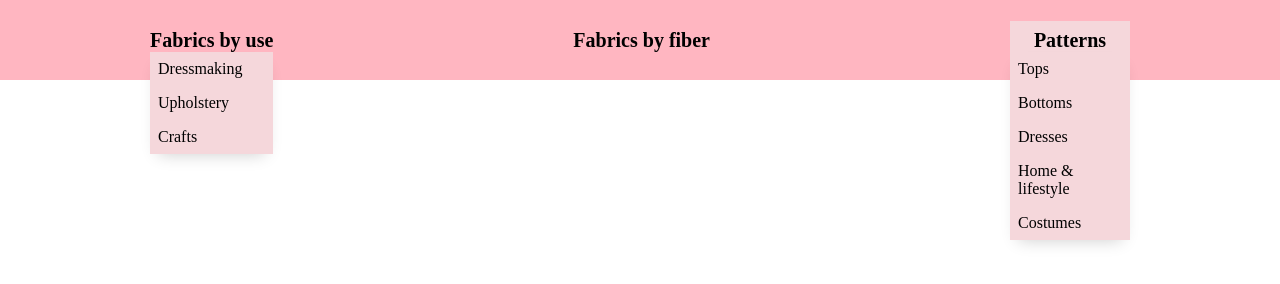
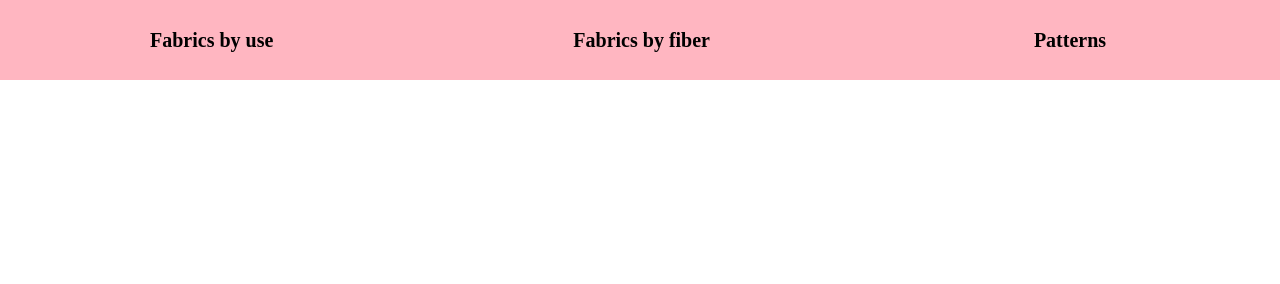
Before and after one commit to Roxanoel/ui-elements-practice, a website: page index.html in a window 1280 px wide. Drawn offline with Linux system fonts and the light colour scheme.

Commit message:
Prepared HTML for script writing.

```diff
--- a/index.html
+++ b/index.html
@@ -6,6 +6,7 @@
     <meta name="viewport" content="width=device-width, initial-scale=1.0">
     <title>UI Elements practice space</title>
     <link rel="stylesheet" href="./styles.css">
+    <script src="index.js" defer></script>
 </head>
 <body>
     <header>
@@ -13,7 +14,7 @@
         <div class="nav-menu">
             <div class="dropdown">
                 <div class="dropdown-label">Fabrics by use
-                    <div class="dropdown-contents">
+                    <div class="dropdown-contents hidden">
                         <div class="dropdown-item">
                             Dressmaking
                         </div>
@@ -47,8 +48,8 @@
 
             </div>
             <div class="dropdown">
-                <div class="dropdown-label selected">Patterns
-                    <div class="dropdown-contents">
+                <div class="dropdown-label">Patterns
+                    <div class="dropdown-contents hidden">
                         <div class="dropdown-item">
                             Tops
                         </div>
```
